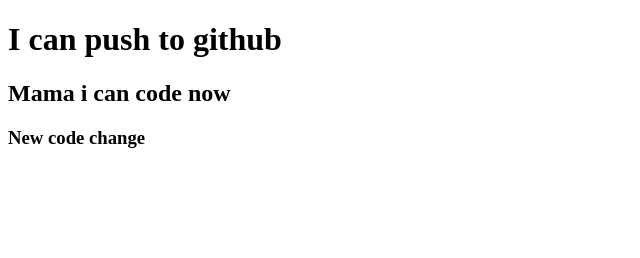
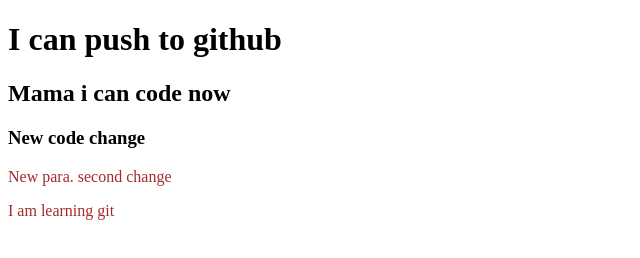
Before and after one commit to toaharahmanratul/my-second-repo, a plain HTML site: page index.html in a window 1280 px wide. Shown: the whole page, without its empty margins (0-640 px from the left). Drawn offline with Linux system fonts and the light colour scheme.

Commit message:
added some paragrapgh

```diff
--- a/index.html
+++ b/index.html
@@ -5,10 +5,13 @@
     <meta http-equiv="X-UA-Compatible" content="IE=edge">
     <meta name="viewport" content="width=device-width, initial-scale=1.0">
     <title>My second github repo</title>
+    <link rel="stylesheet" href="style.css">
 </head>
 <body>
     <h1>I can push to github</h1>
     <h2>Mama i can code now</h2>
     <h3>New code change</h3>
+    <p>New para. second change</p>
+    <p>I am learning git</p>
 </body>
 </html>
--- /dev/null
+++ b/style.css
@@ -0,0 +1,3 @@
+p{
+    color: brown;
+}
```
